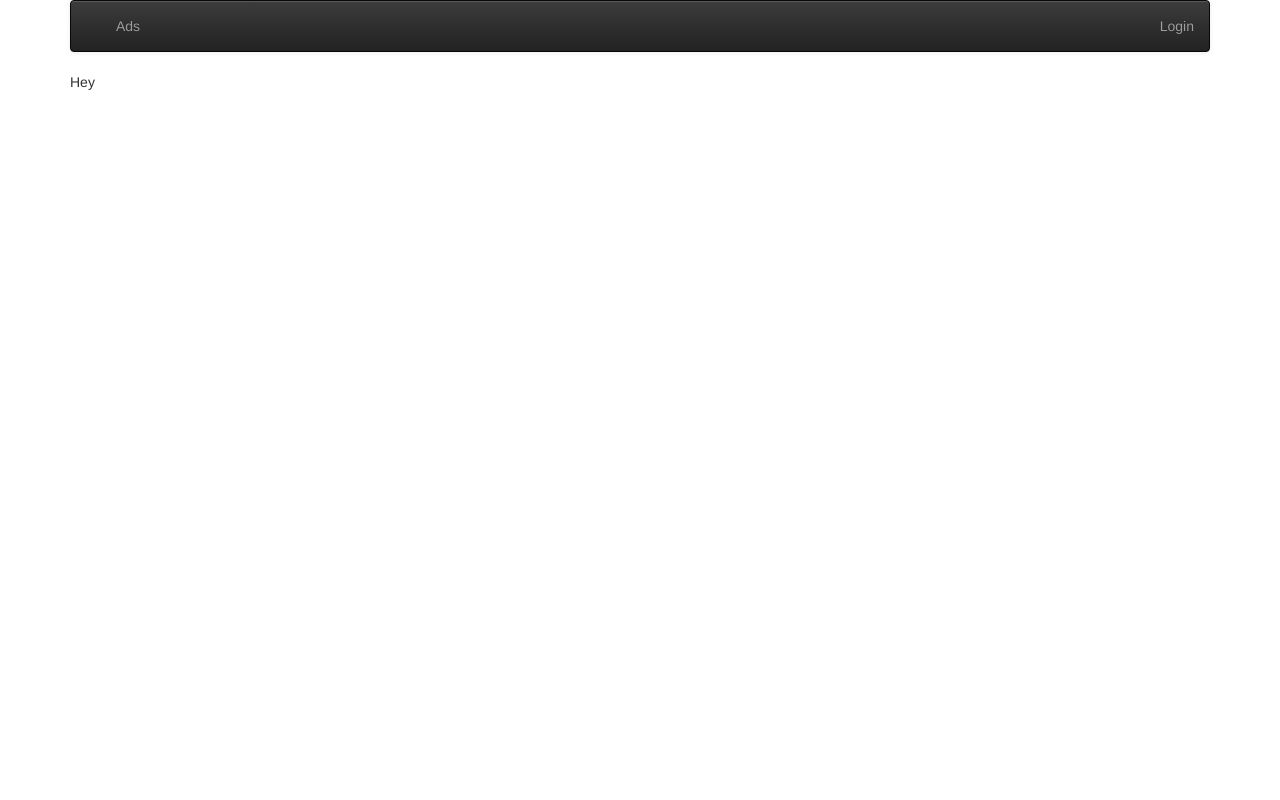
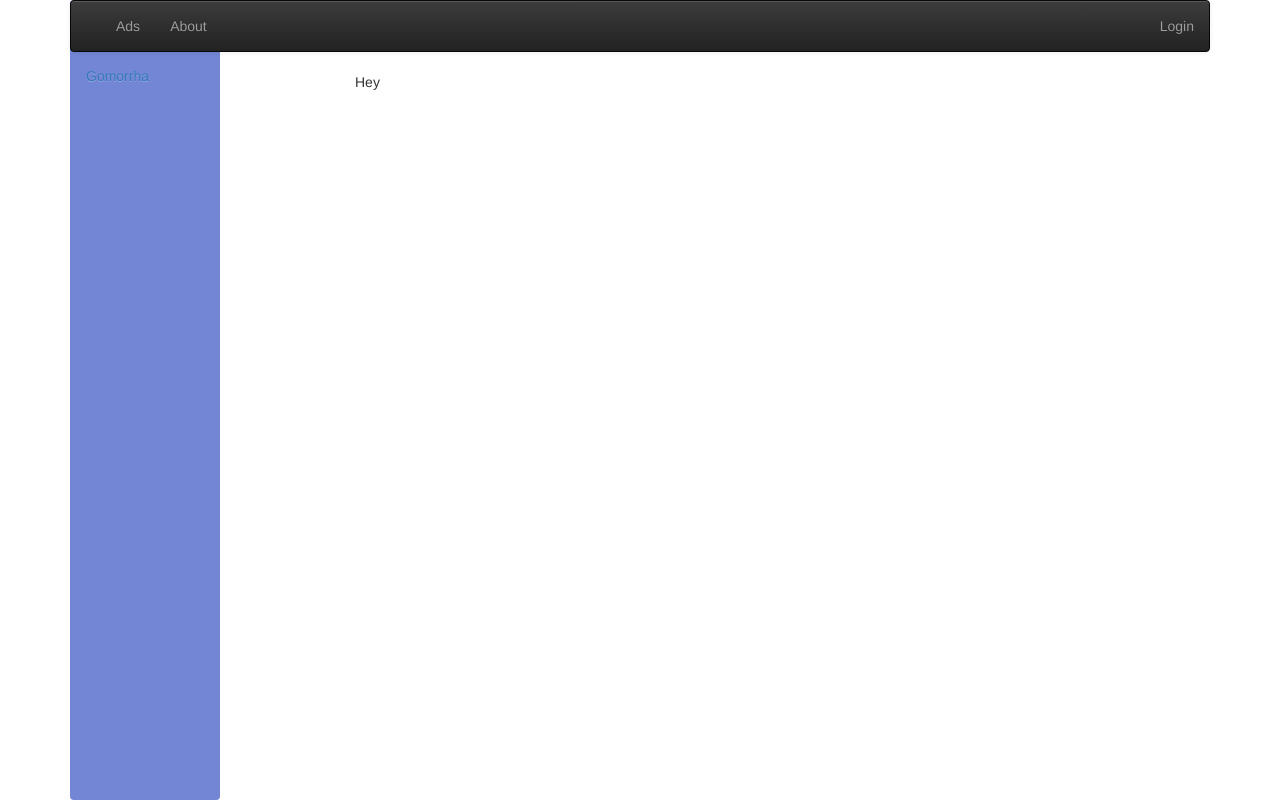
Before and after one commit to PFlege-cmd/science_philosophy_blog, a Django app: page / in a window 1280 px wide. Run offline with Django 3.2, Linux system fonts and the light colour scheme; some libraries are stand-ins or nearby versions.

Commit message:
Left navigation-bar added and inheritance changed

```diff
--- /dev/null
+++ b/sci_phi_blog/home/static/styles.css
@@ -0,0 +1,26 @@
+.wrapper{
+    width: 100%;
+    display: flex;
+    float: left;
+}
+
+#sidebar{
+    height: 100vh;
+    background: #7386D5;
+    color: #fff;
+    width: 150px;
+    top: 0;
+    left: 100;
+    position: fixed;
+    z-index: 10;
+}
+
+#left_bar {
+    top: 150px;
+}
+
+#content{
+    display: flex;
+    width: 75%;
+    float: right;
+}
--- a/sci_phi_blog/home/templates/base_bootstrap.html
+++ b/sci_phi_blog/home/templates/base_bootstrap.html
@@ -8,6 +8,11 @@
 <meta name="dj4e" content="14318e2a43a225fc24ab55f3c0122cf0">
 
 <meta name="dj4e-code" content="42163123647402">
+
+    {% load static %}
+    <link rel="stylesheet"
+          href="{% static 'styles.css' %}"
+          type="text/css">
 
 <link rel="stylesheet"
     href="https://maxcdn.bootstrapcdn.com/bootstrap/3.4.0/css/bootstrap.min.css"
@@ -42,7 +47,7 @@
 </head>
 <body>
 <div class="container">
-{% block navbar %} {% endblock %}
+{% block navbar_and_content %} {% endblock %}
 {% block welcome %} {% endblock %}
 {% block messages %}
     {% if messages %}
@@ -53,8 +58,7 @@
     {% endfor %}
     {% endif %}
 {% endblock %}
-{% block content %}
-{% endblock %}
+
 </div>
 {% block footer %} {% endblock %}
 </body>
--- a/sci_phi_blog/home/templates/base_menu.html
+++ b/sci_phi_blog/home/templates/base_menu.html
@@ -1,7 +1,7 @@
 {% extends "base_bootstrap.html" %}
-{% block navbar %}
+{% block navbar_and_content %}
 {% load app_tags %}
-<nav class="navbar navbar-default navbar-inverse">
+<nav class="navbar navbar-default navbar-inverse" style="z-index: 999;">
   <div class="container-fluid">
     <div class="navbar-header">
         <a class="navbar-brand" href="/">{{ settings.APP_NAME }}</a>
@@ -11,6 +11,8 @@
       {% url 'ads' as ads %}
       <li {% if request.get_full_path == ads %}class="active"{% endif %}>
           <a href="#">Ads</a></li>
+        <li {% if request.get_full_path == ads %}class="active"{% endif %}>
+          <a href="{% url 'about' %}">About</a></li>
     </ul>
     <ul class="nav navbar-nav navbar-right">
         {% if user.is_authenticated %}
@@ -33,4 +35,18 @@
     </ul>
   </div>
 </nav>
+<div class="wrapper" style="width: 100%; display: flex; float: left;">
+    <nav id="sidebar" class="navbar" style="height: 100vh; background: #7386D5; color: #fff; width: 150px; left: 100; position: fixed;">
+        <ul class="nav navbar-nav" id="left_bar">
+          <li {% if request.get_full_path == ads %}class="active"{% endif %}>
+              <a href="#">Shizzm</a></li>
+            <li {% if request.get_full_path == ads %}class="active"{% endif %}>
+              <a href="#">Gomorrha</a></li>
+        </ul>
+    </nav>
+</div>
+<div id="content">
+    {% block content %} {% endblock %}
+</div>
+
 {% endblock %}
--- a/sci_phi_blog/home/urls.py
+++ b/sci_phi_blog/home/urls.py
@@ -1,7 +1,8 @@
 from django.urls import path, include
 from django.contrib.auth import views as auth_views
-from .views import MainView;
+from .views import MainView, AboutView;
 
 urlpatterns = [
     path('', MainView.as_view(), name="home"),
+    path('about/', AboutView.as_view(), name="about"),
 ]
--- a/sci_phi_blog/home/views.py
+++ b/sci_phi_blog/home/views.py
@@ -5,3 +5,6 @@
 
 class MainView(TemplateView):
     template_name = "home\\main.html";
+
+class AboutView(TemplateView):
+    template_name = "home\\about.html";
--- a/sci_phi_blog/sci_phi_blog/settings.py
+++ b/sci_phi_blog/sci_phi_blog/settings.py
@@ -36,8 +36,8 @@
     'django.contrib.contenttypes',
     'django.contrib.sessions',
     'django.contrib.messages',
+    'django.contrib.staticfiles',
     'home.apps.HomeConfig',
-    'django.contrib.staticfiles',
     'django_extensions',
     'crispy_forms',
     'rest_framework',
--- a/sci_phi_blog/sci_phi_blog/urls.py
+++ b/sci_phi_blog/sci_phi_blog/urls.py
@@ -17,6 +17,8 @@
 from django.urls import path, include
 from django.contrib.auth import views as auth_views
 
+app_name = "home"
+
 urlpatterns = [
     path('admin/', admin.site.urls),
     path('', include('home.urls')),
```
Also changed, not shown: sci_phi_blog/home/templates/home/about.html (added, +16 -0 lines), sci_phi_blog/home/templates/registration/login.html (added, +16 -0 lines), sci_phi_blog/home/static/monkey.jpg (added).
